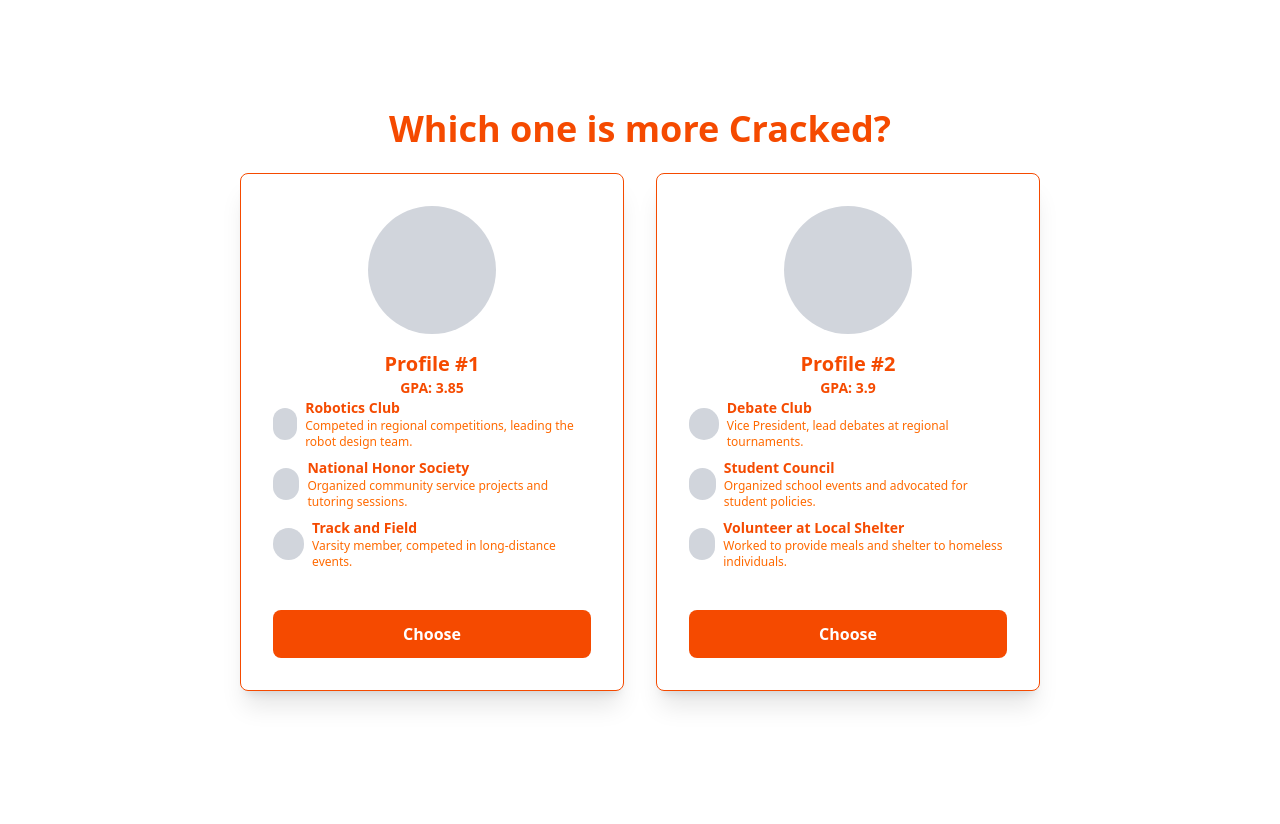
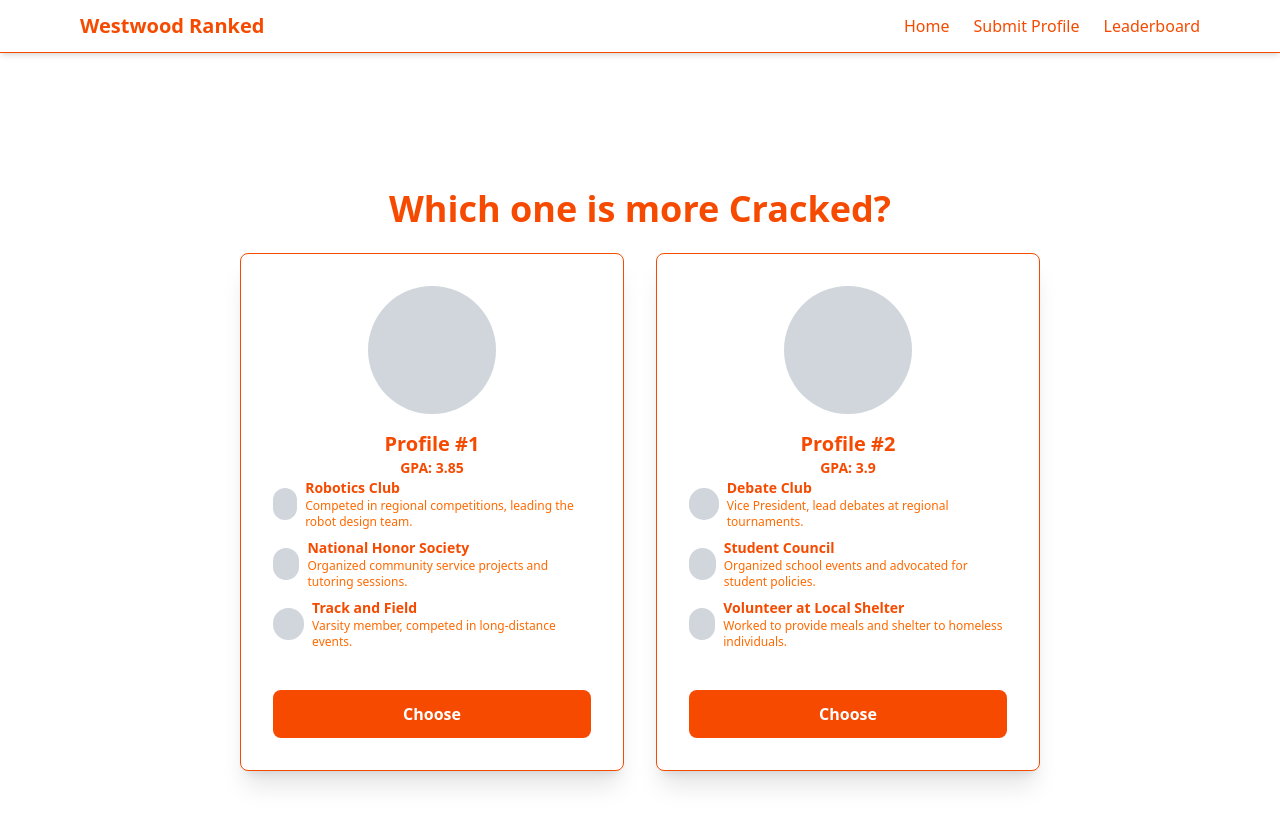
Before and after one commit to KrishivPiduri/westwood-ranked, a React (Vite) app: page / in a window 1280 px wide. Shown: the top 824 px of the page. Before the commit the page ends 800 px from the top, so only its background shows below. Built offline with nearby package versions, Linux system fonts and the light colour scheme.

Commit message:
Added Navbar

```diff
--- /dev/null
+++ b/components/Layout.jsx
@@ -0,0 +1,13 @@
+// components/Layout.jsx
+import Navbar from "./Navbar";
+
+export default function Layout({children}) {
+    return (
+        <>
+            <Navbar />
+            <div className="pt-20 px-4"> {/* Adds spacing below navbar */}
+                {children}
+            </div>
+        </>
+    );
+}
--- /dev/null
+++ b/components/Navbar.jsx
@@ -0,0 +1,25 @@
+// components/Navbar.jsx
+import { Link } from "react-router-dom";
+
+export default function Navbar() {
+    return (
+        <nav className="fixed top-0 left-0 right-0 bg-white shadow-md z-50 border-b border-orange-600">
+            <div className="max-w-6xl mx-auto px-4 py-3 flex justify-between items-center">
+                <Link to="/" className="text-orange-600 font-bold text-xl">
+                    Westwood Ranked
+                </Link>
+                <div className="space-x-6">
+                    <Link to="/" className="text-orange-600 hover:underline">
+                        Home
+                    </Link>
+                    <Link to="/form" className="text-orange-600 hover:underline">
+                        Submit Profile
+                    </Link>
+                    <Link to="/leaderboard" className="text-orange-600 hover:underline">
+                        Leaderboard
+                    </Link>
+                </div>
+            </div>
+        </nav>
+    );
+}
--- a/src/App.jsx
+++ b/src/App.jsx
@@ -7,15 +7,18 @@ import {
 import Home from "./pages/Home";
 import Form from "./pages/Form";
 import Leaderboard from "./pages/Leaderboard";
+import Layout from "../components/Layout";
 
 function App() {
     return (
         <Router>
-            <Routes>
-                <Route path="/" element={<Home />} />
-                <Route path="/form" element={<Form />} />
-                <Route path="/leaderboard" element={<Leaderboard />} />
-            </Routes>
+            <Layout>
+                <Routes>
+                    <Route path="/" element={<Home />} />
+                    <Route path="/form" element={<Form />} />
+                    <Route path="/leaderboard" element={<Leaderboard />} />
+                </Routes>
+            </Layout>
         </Router>
     );
 }
```
